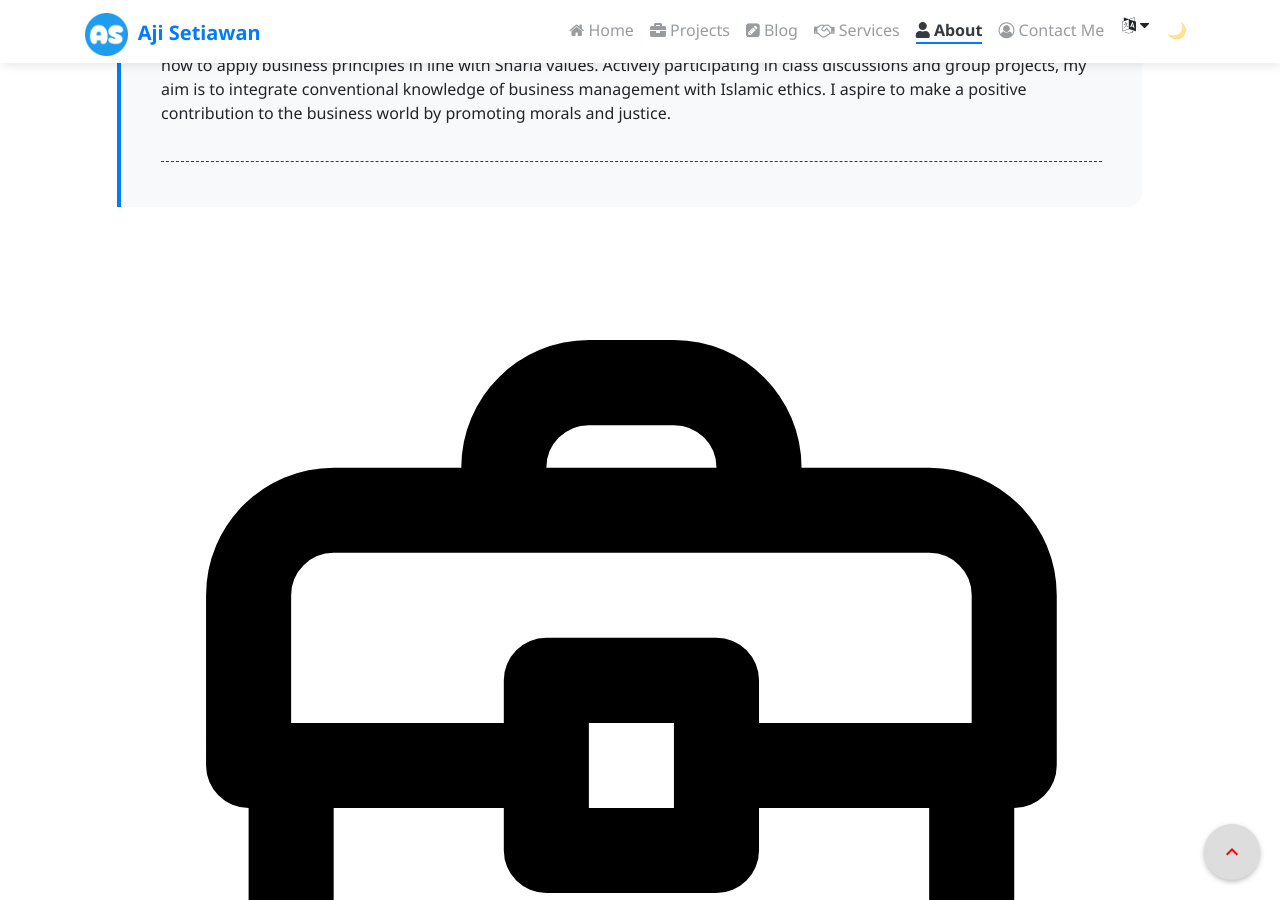
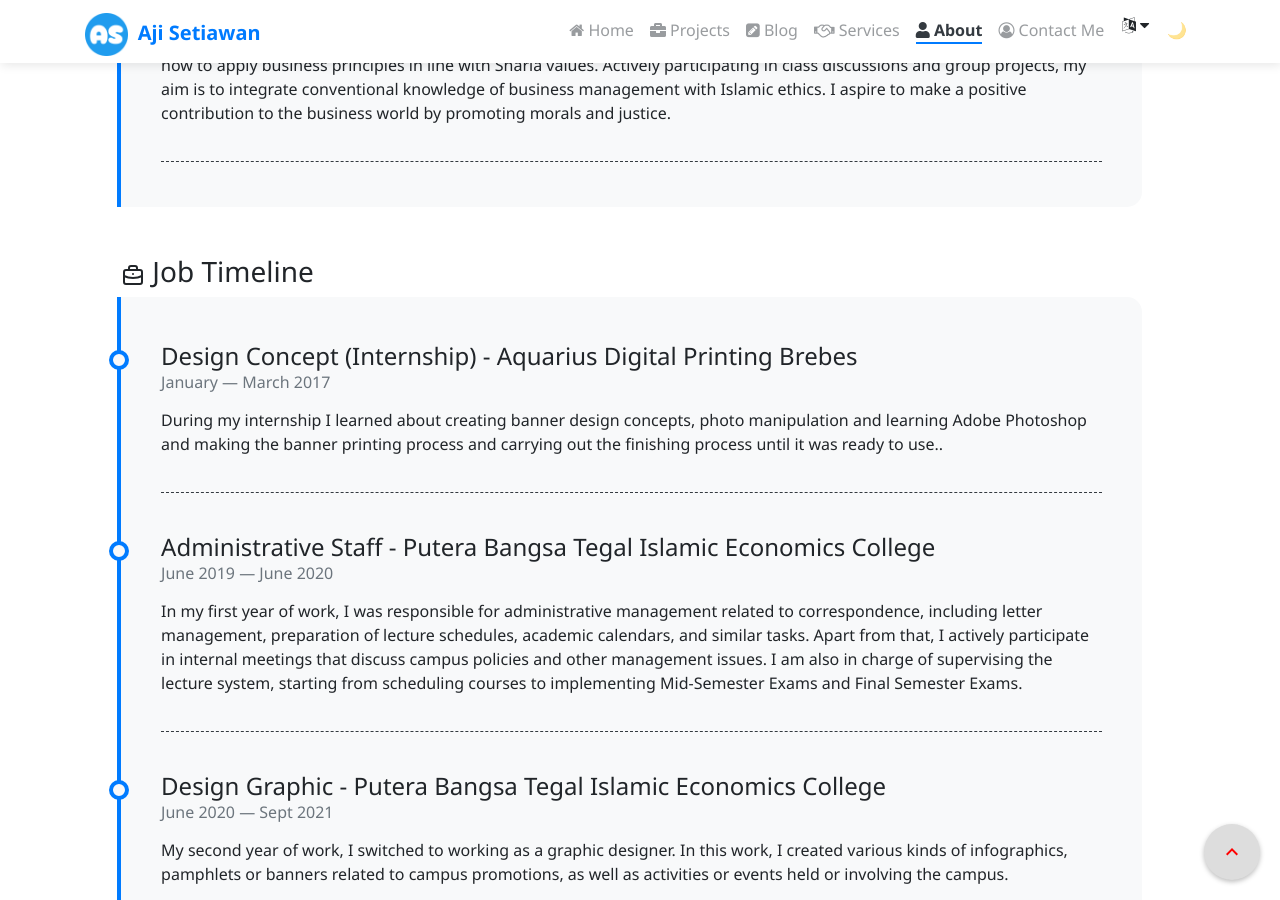
Before and after one commit to ajisetiawan716/ajisetiawan716.github.io, a Jekyll site: the page built from pages/about.md, in a window 1280 px wide and 900 px high, scrolled down 2392 px. Built offline with Jekyll 4.4.1, drawn with Linux system fonts in a browser that asks for light colours; nearby versions of some CDN libraries; emoji names are drawn with the system emoji font; comment, search, counter and statistics services are not loaded; a style sheet for code colours, icons or effects is not loaded.

Commit message:
Update timeline.html

```diff
--- a/_includes/about/timeline.html
+++ b/_includes/about/timeline.html
@@ -14,7 +14,10 @@
 </div>
 <br>
 <div class="col mt-4">
-  <h3><svg viewBox="0 0 24 24" fill="none" xmlns="http://www.w3.org/2000/svg"><g id="SVGRepo_bgCarrier" stroke-width="0"></g><g id="SVGRepo_tracerCarrier" stroke-linecap="round" stroke-linejoin="round"></g><g id="SVGRepo_iconCarrier"> <path d="M4 12H3V8C3 6.89543 3.89543 6 5 6H9M4 12V18C4 19.1046 4.89543 20 6 20H18C19.1046 20 20 19.1046 20 18V12M4 12H10M20 12H21V8C21 6.89543 20.1046 6 19 6H15M20 12H14M14 12V10H10V12M14 12V14H10V12M9 6V5C9 3.89543 9.89543 3 11 3H13C14.1046 3 15 3.89543 15 5V6M9 6H15" stroke="#000000" stroke-width="2" stroke-linecap="round" stroke-linejoin="round"></path> </g></svg> Job Timeline</h3>
+  <h3><svg class="w-6 h-6 text-gray-800 dark:text-white" aria-hidden="true" xmlns="http://www.w3.org/2000/svg" width="24" height="24" fill="none" viewBox="0 0 24 24">
+  <path stroke="currentColor" stroke-linecap="round" stroke-linejoin="round" stroke-width="2" d="M8 7H5a2 2 0 0 0-2 2v4m5-6h8M8 7V5a2 2 0 0 1 2-2h4a2 2 0 0 1 2 2v2m0 0h3a2 2 0 0 1 2 2v4m0 0v6a2 2 0 0 1-2 2H5a2 2 0 0 1-2-2v-6m18 0s-4 2-9 2-9-2-9-2m9-2h.01"/>
+</svg>
+ Job Timeline</h3>
   <div class="timeline-body bg-themed">
     {% for item in site.data.timeline %}
       <div class="timeline-item">
```
